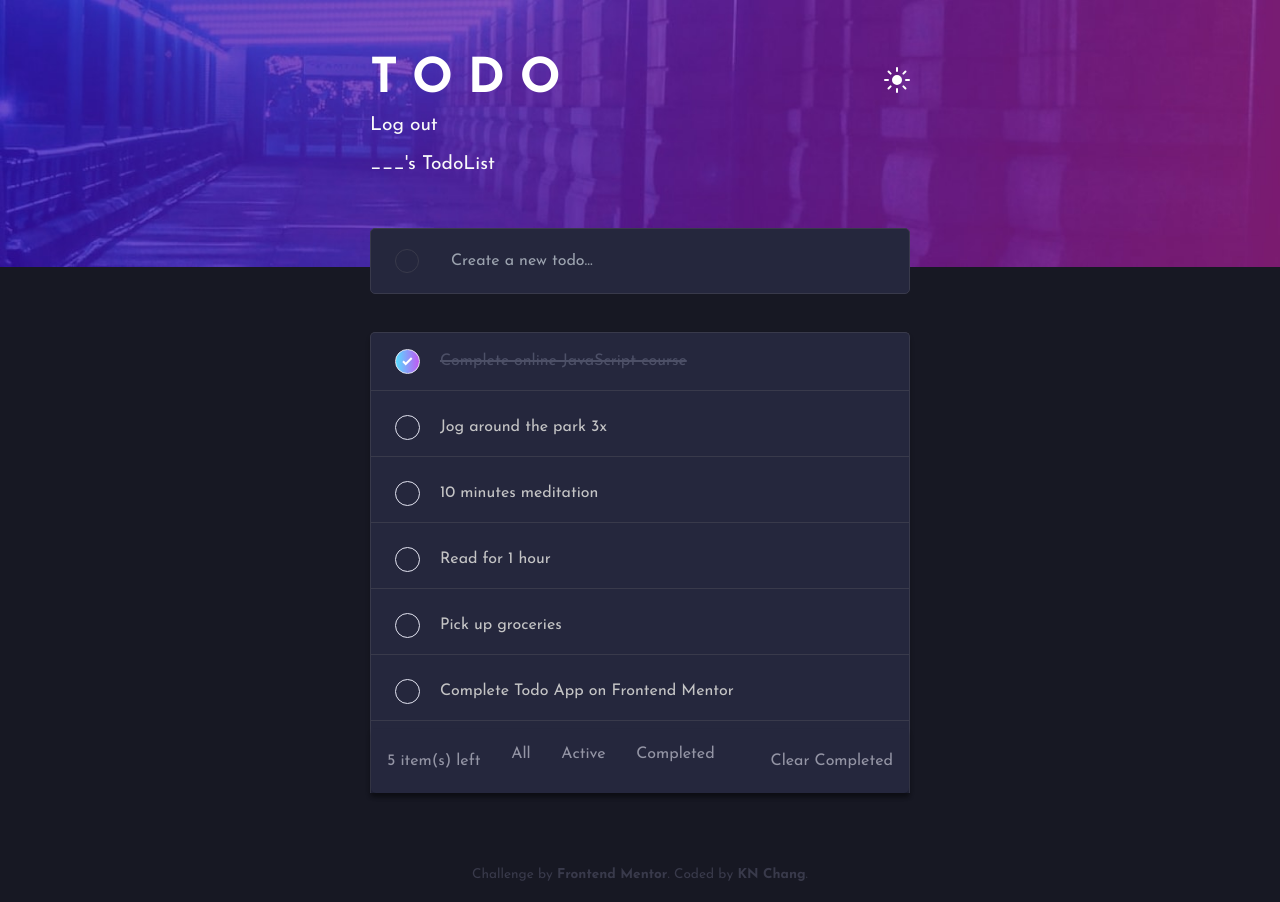
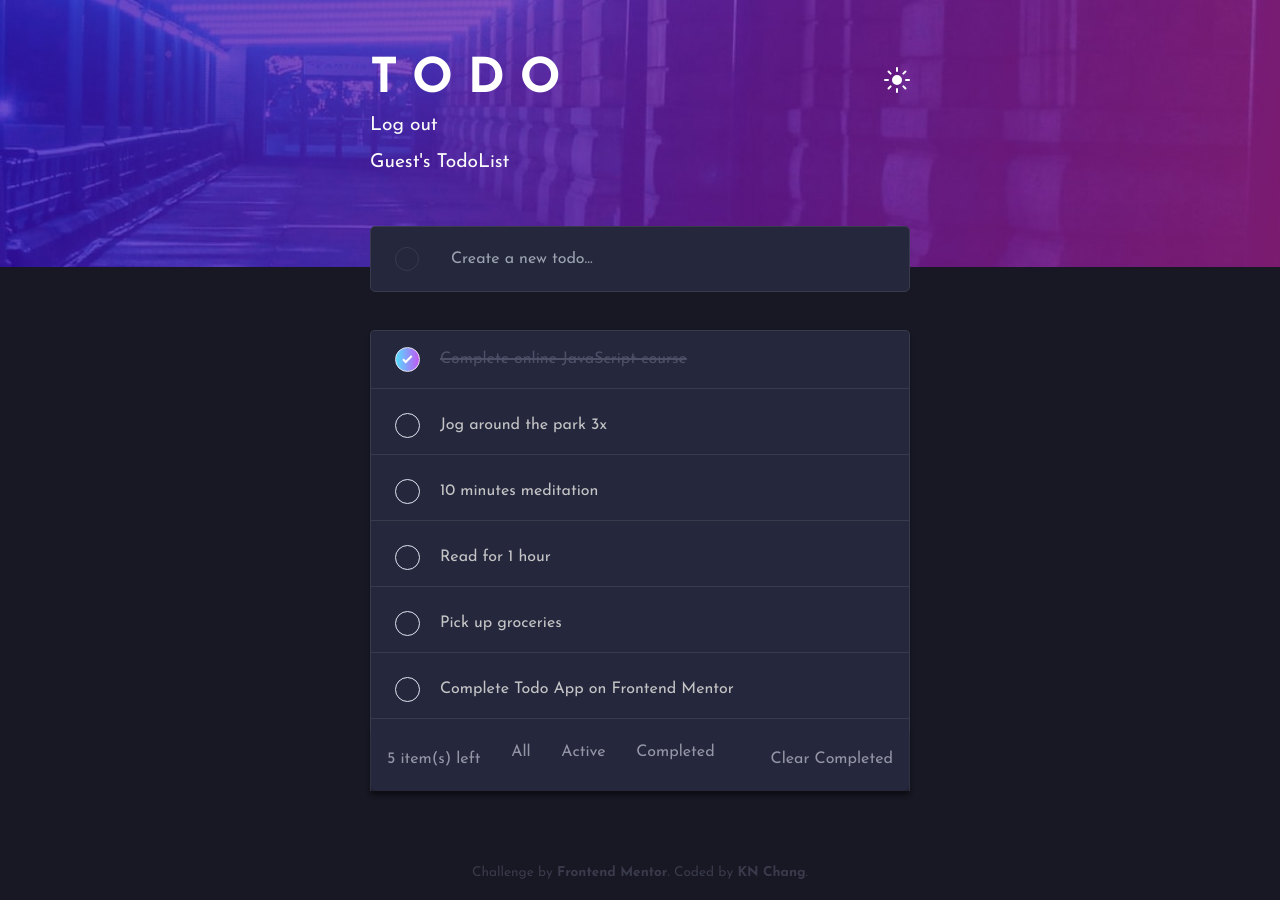
Before and after one commit to kaiens-lab/Vue-Todo, a Vue app: page /Vue-Todo/todolist in a window 1280 px wide. Built offline with nearby package versions, Linux system fonts and the light colour scheme; no server answers.

Commit message:
Add Userstore and username prop in TodoHeader

```diff
--- a/src/components/TodoHeader.vue
+++ b/src/components/TodoHeader.vue
@@ -1,15 +1,18 @@
 <script setup>
-import { ref } from "vue";
+import { ref, onMounted } from "vue";
 import { signOut } from "firebase/auth";
 import { auth } from "../firebase";
 import { useRouter } from "vue-router";
+import { useUserStore } from "../stores/userStore";
 
 const inputValue = ref("");
 const emit = defineEmits(["addTodo", "toggleTheme"]);
 const props = defineProps({
   isDarkMode: Boolean,
+  username: String,
 });
 const router = useRouter();
+const userStore = useUserStore();
 
 const submitTodo = () => {
   if (inputValue.value.trim() !== "") {
@@ -28,6 +31,15 @@ const logout = async () => {
   alert("您已成功登出");
   router.push("/");
 };
+
+// onMounted(() => {
+//   userStore.fetchUser();
+// });
+
+// const test = () => {
+//   console.log("傳遞的 username:", userStore.username);
+//   console.log("目前登入使用者的 displayName:", auth.currentUser?.displayName);
+// };
 </script>
 
 <template>
@@ -44,8 +56,8 @@ const logout = async () => {
       </button>
     </section>
     <div class="user__bar text-softWhite">
-      <div class="logOut__btn" @click="logout()">Log out</div>
-      <div class="user__name">___'s TodoList</div>
+      <div class="logOut__btn pb-2" @click="logout()">Log out</div>
+      <div class="user__name">{{ userStore.username }}'s TodoList</div>
     </div>
     <div class="todo__header">
       <div class="todo__circle"></div>
@@ -142,7 +154,7 @@ todoInput::-webkit-input-placeholder {
 }
 
 .logOut__btn {
-  padding-bottom: 10px;
+  width: 15%;
 }
 
 @media (max-width: 738px) {
```
